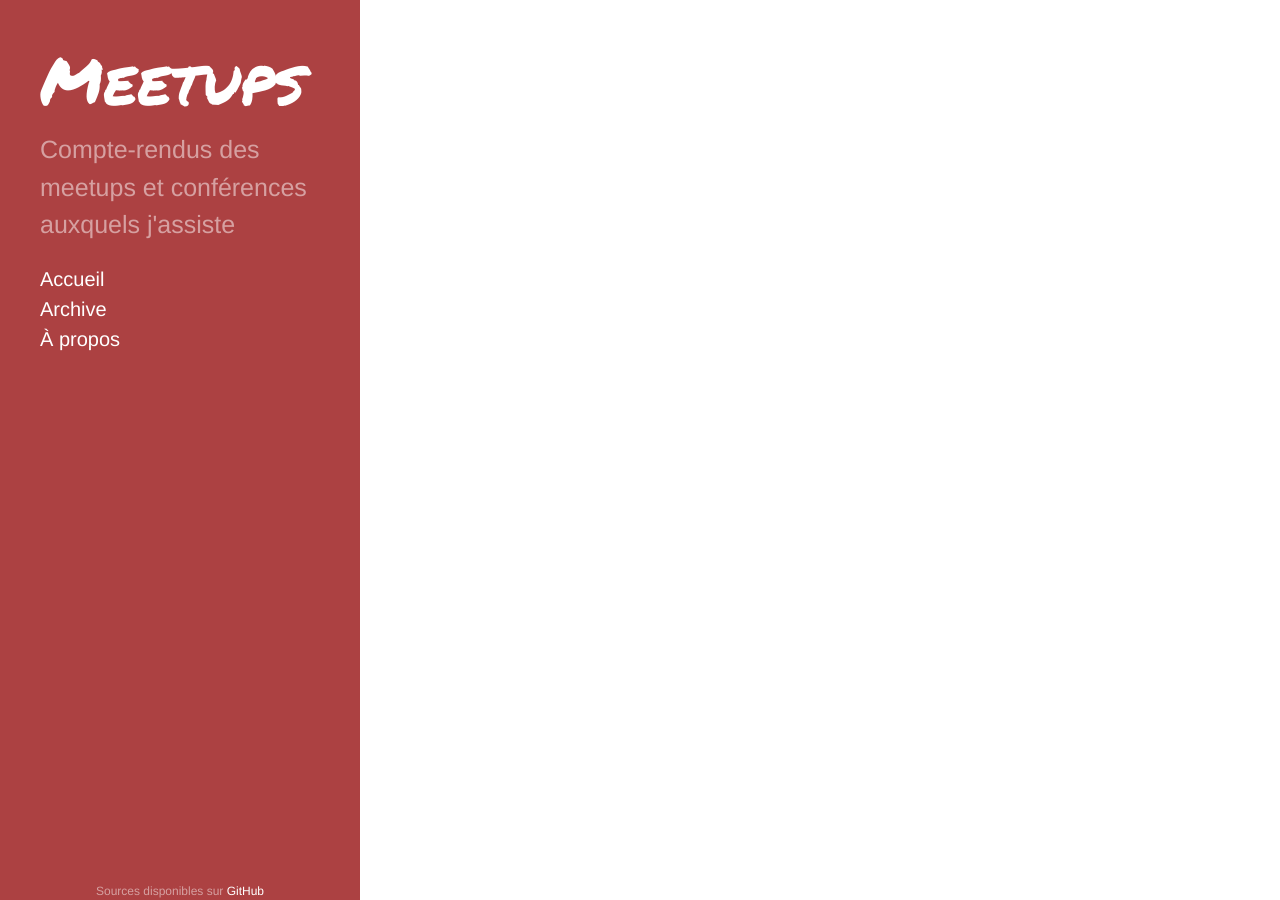
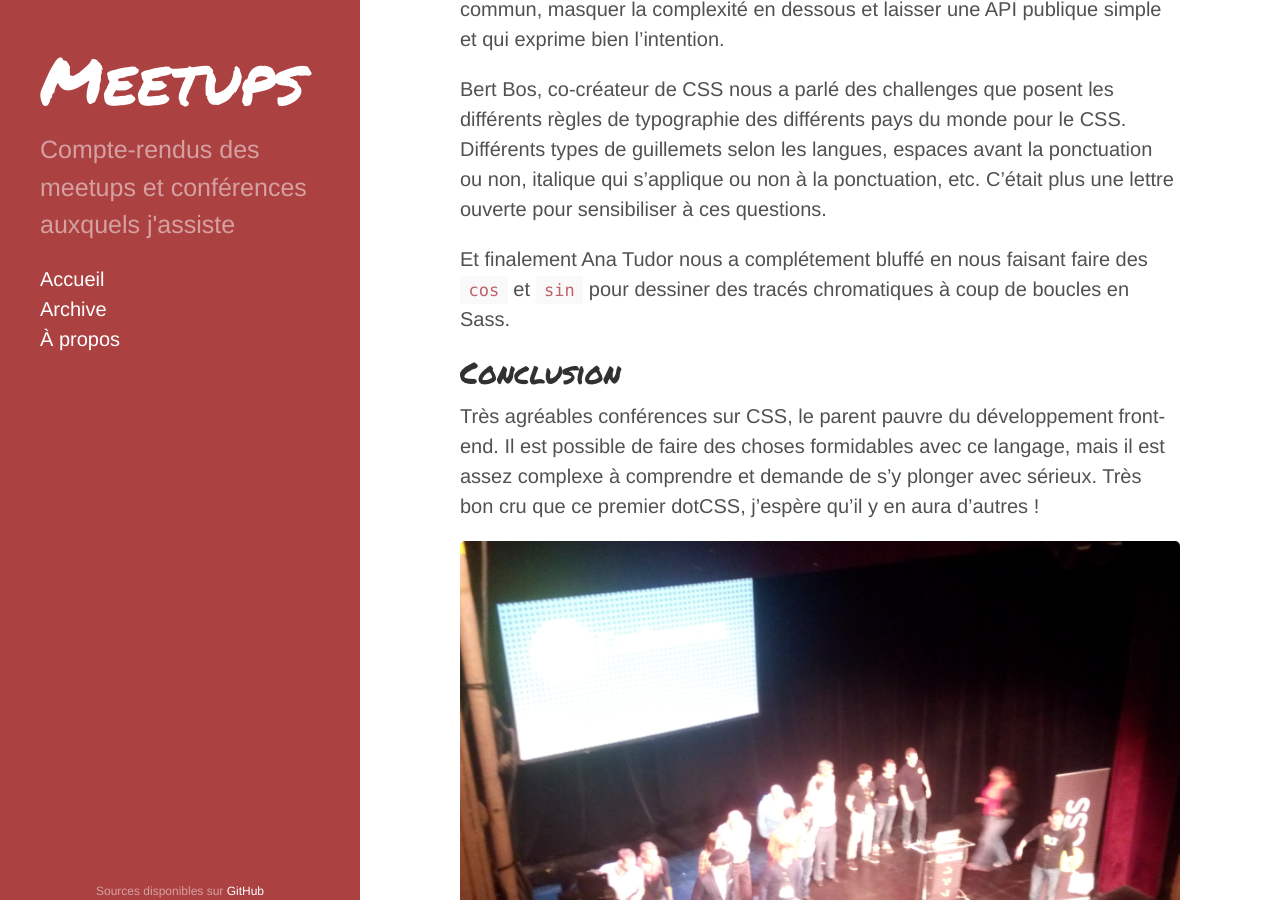
Before and after one commit to pixelastic/meetups.pixelastic.com, a Jekyll site: the page built from _posts/2014-11-14-dotcss-2014.md, in a window 1280 px wide and 900 px high, scrolled down 7848 px. Built offline with Jekyll 4.4.1, drawn with Linux system fonts in a browser that asks for light colours; Markdown is read by kramdown in place of the engine named in the settings; some of the changed text lies outside the part shown.

Commit message:
Adding pictures.

```diff
--- a/_posts/2014-11-14-dotcss-2014.md
+++ b/_posts/2014-11-14-dotcss-2014.md
@@ -13,6 +13,8 @@
 jusque son futur, les choses bizarres qu'on peut faire avec, les outils qui
 tournent autour et son intégration au sein d'une équipe aux compétences
 diverses.
+
+![dotCSS](/public/img/2014-11-15/dotcss.jpg)
 
 Le talk d'ouverture était de [Daniel Glazman](https://twitter.com/glazou), co-chairman du W3C. Il a rappellé
 qu'il était "juste" co-chairman, et pas co-boss. Que ce n'était pas lui qui
@@ -68,7 +70,7 @@
 Une très bonne intro, aussi bien tournée vers le passé que le futur, pour
 commencer ces conférences dotCSS !
 
-### Bridging the gap between developers and designers
+## Bridging the gap between developers and designers
 
 Le second speaker faisait parti de ces nombreux speakers français qui ont fait
 l'effort de présenter en anglais pour l'auditoire en grande partie
@@ -158,6 +160,8 @@
 n'arriveront peut-être jamais, peut-être la fonctionnalité va-t'elle changer en
 cours de route.
 
+![Un bon dev touche à tout](/public/img/2014-11-15/bestdev.jpg)
+
 ## Keep Calm and Write Sass
 
 [Hugo Giraudel](https://twitter.com/hugogiraudel) nous a ensuite [parlé de
@@ -225,6 +229,8 @@
 rendu ou un autre. Pas sur que ce soit une brillante idée, mais ça peut
 dépanner.
 
+![Théatre des Variétés](/public/img/2014-11-15/theatre.jpg)
+
 ## Fin des talks
 
 Les trois derniers talks étaient de Nicolas Gallagher qui nous a parlé de
@@ -248,3 +254,7 @@
 Très agréables conférences sur CSS, le parent pauvre du développement
 front-end. Il est possible de faire des choses formidables avec ce langage,
 mais il est assez complexe à comprendre et demande de s'y plonger avec sérieux.
+Très bon cru que ce premier dotCSS, j'espère qu'il y en aura d'autres !
+
+
+![Merci à l'équipe](/public/img/2014-11-15/end.jpg)
```
Also changed, not shown: public/img/2014-11-15/2014-11-14 13.40.06.jpg (deleted), public/img/2014-11-15/2014-11-14 13.40.40.jpg (deleted), public/img/2014-11-15/bestdev.jpg (added), public/img/2014-11-15/dotcss.jpg (added), public/img/2014-11-15/end.jpg (added), public/img/2014-11-15/theatre.jpg (added).
